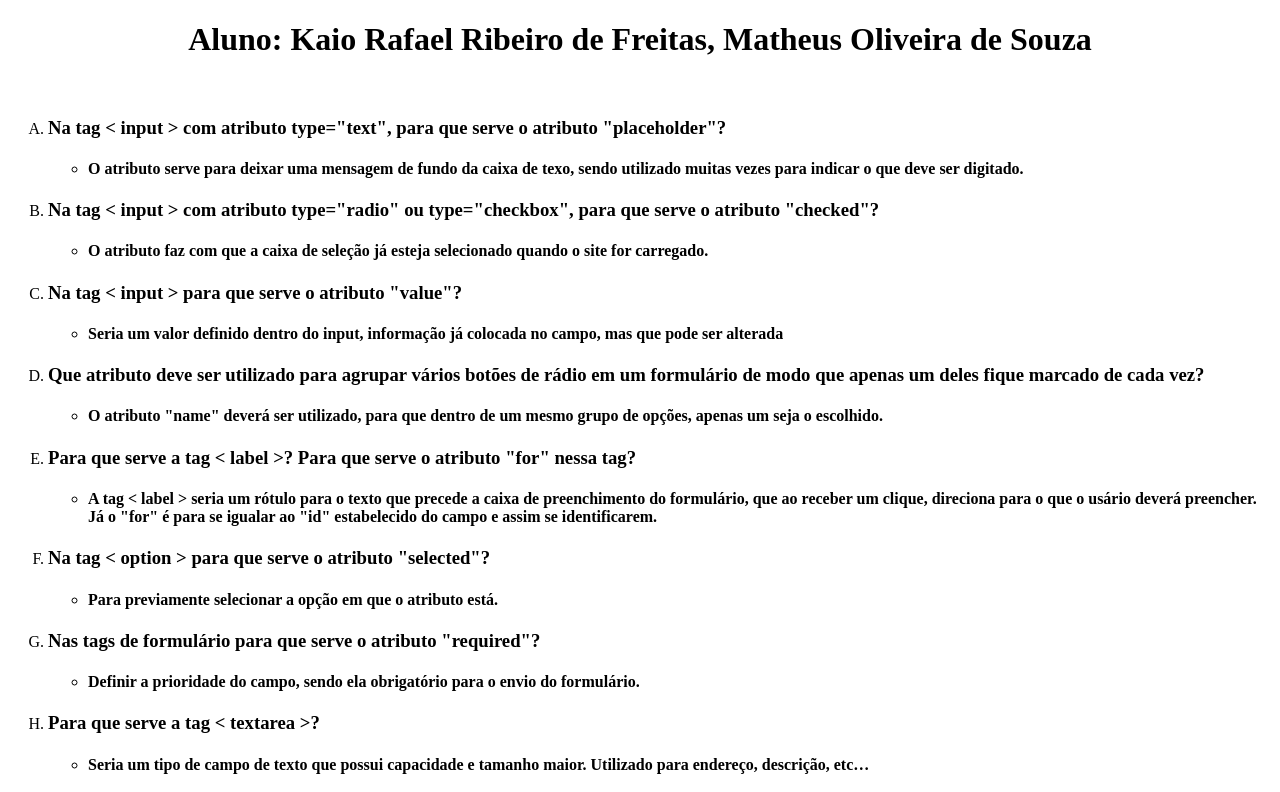
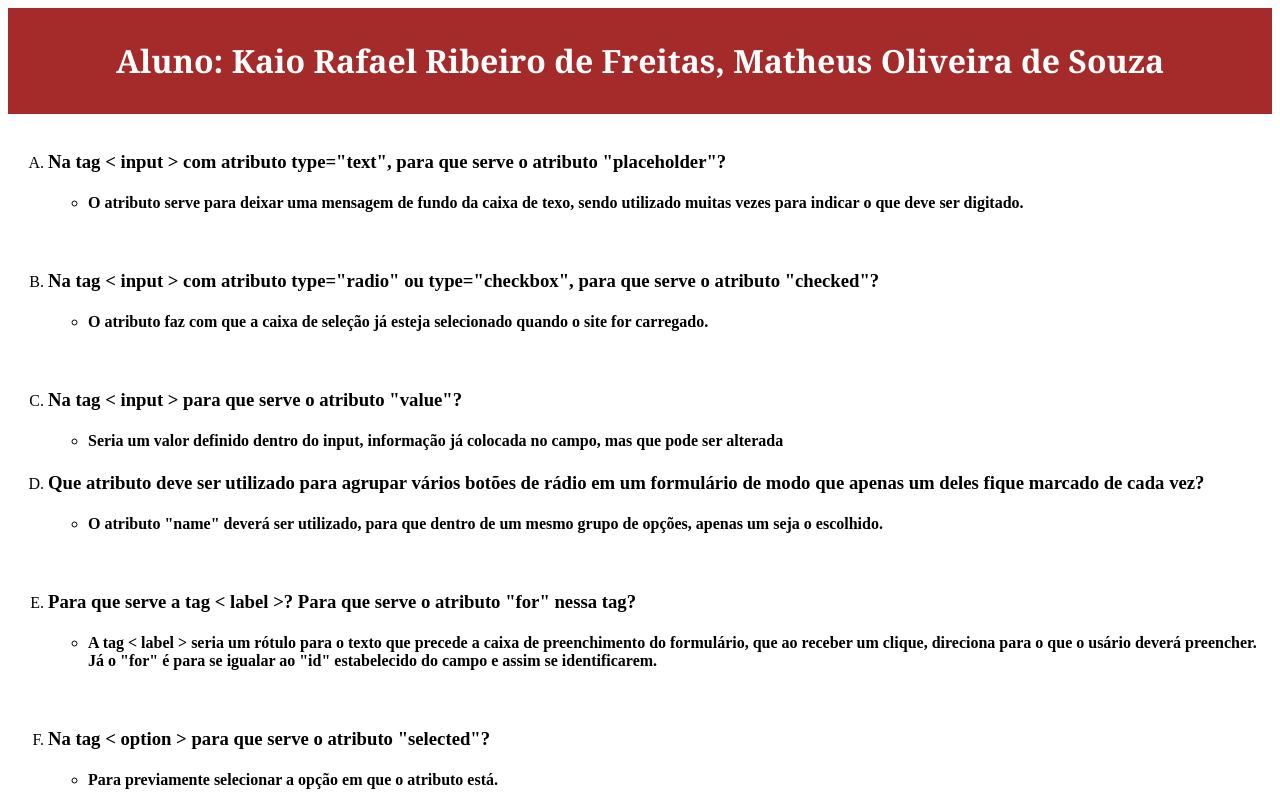
Before and after one commit to Kyotzz/Formulario, a plain HTML site: page att_form/index.html in a window 1280 px wide. Shown: the top 792 px of the page. Drawn offline with Linux system fonts and the light colour scheme.

Commit message:
finalizado

```diff
--- a/att_form/index.html
+++ b/att_form/index.html
@@ -4,10 +4,21 @@
     <meta charset="UTF-8">
     <meta name="viewport" content="width=device-width, initial-scale=1.0">
     <title>Formulário</title>
+    <style>
+      header{
+        display: flex;
+        align-items:center;
+        justify-content: center;
+        padding: 10px;
+        background-color: brown;
+        color: white;
+        font-family: cambria,arial;
+      }
+    </style>
 </head>
-<body>
+<body><header>
     <center>
-   <h1>Aluno: Kaio Rafael Ribeiro de Freitas, Matheus Oliveira de Souza</h1> </center>
+   <h1>Aluno: Kaio Rafael Ribeiro de Freitas, Matheus Oliveira de Souza</h1> </center></header>
    <br>
    <ol style="list-style-type: upper-alpha">
     <li>
@@ -18,6 +29,7 @@
             </li>
         </ul>
     </li>
+    <br>
     <li>
         <h3>Na tag < input > com atributo type="radio" ou type="checkbox", para que serve o atributo "checked"?</h3>
         <ul>
@@ -26,6 +38,7 @@
             </li>
         </ul>
     </li>
+    <br>
     <li>
         <h3>Na tag < input > para que serve o atributo "value"?</h3>
         <ul>
@@ -42,6 +55,7 @@
             </li>
         </ul>
     </li>
+    <br>
     <li>
         <h3>Para que serve a tag < label >? Para que serve o atributo "for" nessa tag?</h3>
         <ul>
@@ -50,6 +64,7 @@
             </li>
         </ul>
     </li>
+    <br>
     <li>
         <h3>Na tag < option > para que serve o atributo "selected"?</h3>
         <ul>
@@ -58,6 +73,7 @@
             </li>
         </ul>
     </li>
+    <br>
     <li>
         <h3>Nas tags de formulário para que serve o atributo "required"?</h3>
         <ul>
@@ -66,6 +82,7 @@
             </li>
         </ul>
     </li>
+    <br>
     <li>
         <h3>Para que serve a tag < textarea >?</h3>
         <ul>
@@ -74,6 +91,7 @@
             </li>
         </ul>
     </li>
+    <br>
     <li>
         <h3>Na tag < form > para que serve o atributo "action"?</h3>
         <ul>
@@ -82,6 +100,7 @@
             </li>
         </ul>
     </li>
+    <br>
     <li>
         <h3>Na tag < form > para que serve o atributo "method"? </h3>
         <ul>
@@ -90,6 +109,7 @@
             </li>
         </ul>
     </li>
+    <br>
     <li>
         <h3>Para que o valor digitado de uma senha não apareça na barra de endereços do navegador, qual deve ser o valor do atributo "method" na tag < form >?</h3>
         <ul>
@@ -98,6 +118,7 @@
             </li>
         </ul>
     </li>
+    <br>
     <li>
         <h3>Qual valor deve ser informado no atributo "method" na tag < form > em um formulário que será usado para fazer upload de arquivos?</h3>
         <ul>
@@ -106,6 +127,7 @@
             </li>
         </ul>
     </li>
+    <br>
     <li>
         <h3>O que as tags < fieldset > e < legend > produzem?</h3>
         <ul>
@@ -117,6 +139,8 @@
         </ul>
     </li>
    </ol>
-   <a href="formulario.html">Acesse aqui um formulário!!</a>
+   <header>
+   <a href="formulario.html" >Acesse aqui um formulário!!</a>
+</header>
 </body>
 </html>
```
